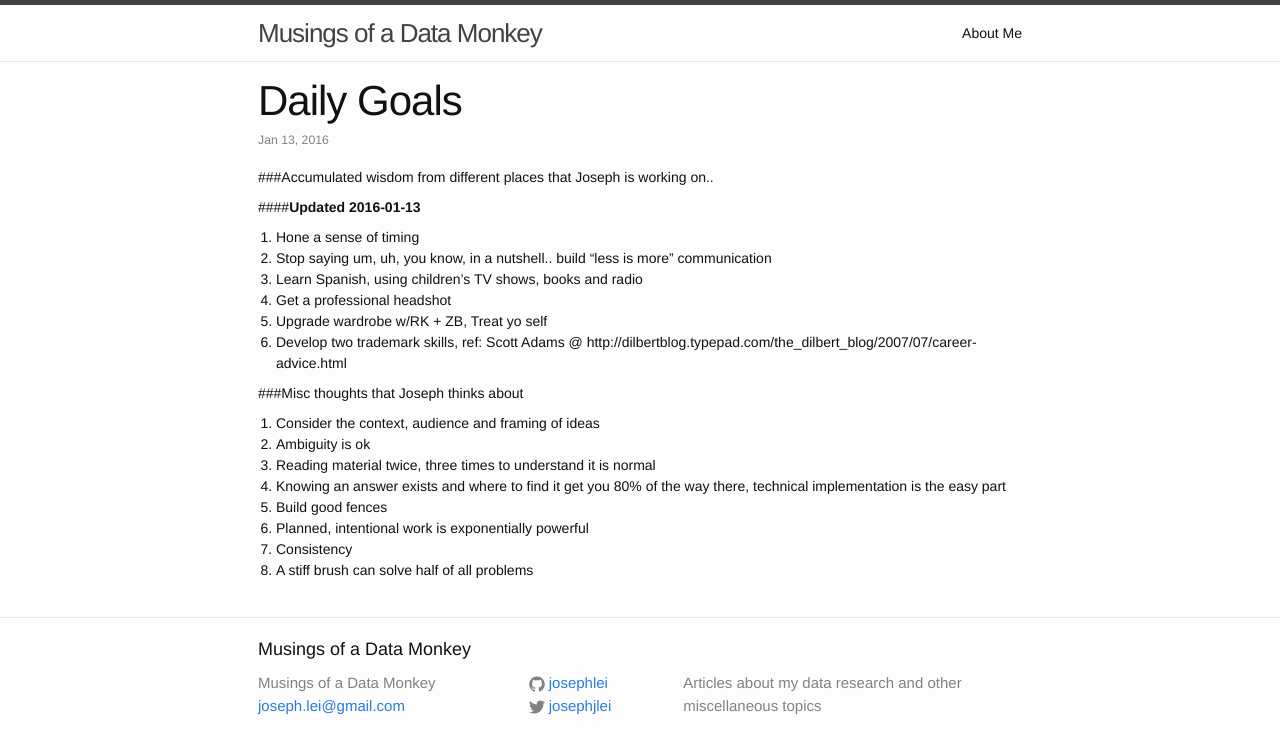
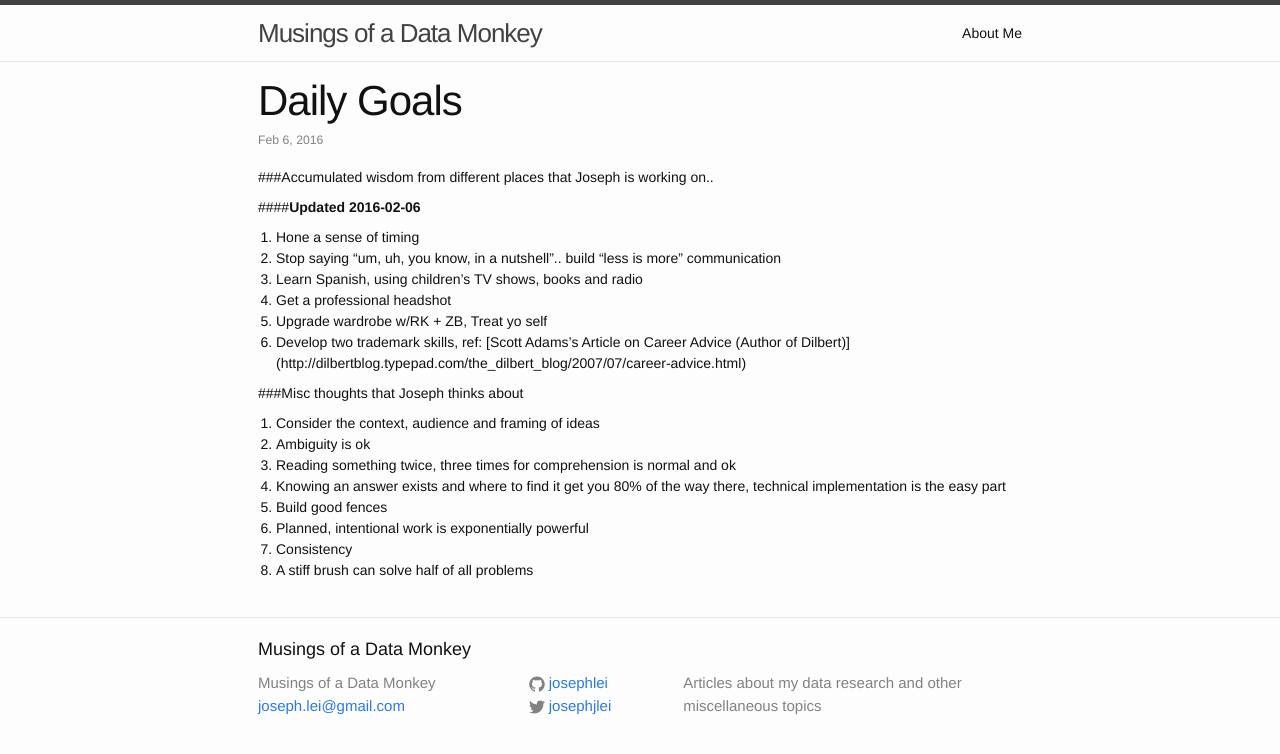
Before and after one commit to josephlei/jjl-website, a Jekyll site: the page built from _posts/2015-09-06-goals.markdown, in a window 1280 px wide. Shown: the top 754 px of the page. Built offline with Jekyll 4.4.1, drawn with Linux system fonts in a browser that asks for light colours.

Commit message:
direct shell update

```diff
--- a/_posts/2015-09-06-goals.markdown
+++ b/_posts/2015-09-06-goals.markdown
@@ -1,27 +1,27 @@
 ---
 layout: post
 title: "Daily Goals"
-date: 2016-01-13
+date: 2016-02-06
 categories:
 published: true
 ---
 
 ###Accumulated wisdom from different places that Joseph is working on..
 
-####**Updated 2016-01-13**
+####**Updated 2016-02-06**
 
 1. Hone a sense of timing
-2. Stop saying um, uh, you know, in a nutshell.. build "less is more" communication
+2. Stop saying "um, uh, you know, in a nutshell".. build "less is more" communication
 3. Learn Spanish, using children's TV shows, books and radio
 4. Get a professional headshot
 5. Upgrade wardrobe w/RK + ZB, Treat yo self
-6. Develop two trademark skills, ref: Scott Adams @ http://dilbertblog.typepad.com/the_dilbert_blog/2007/07/career-advice.html
+6. Develop two trademark skills, ref: [Scott Adams's Article on Career Advice (Author of Dilbert)] (http://dilbertblog.typepad.com/the_dilbert_blog/2007/07/career-advice.html)
 
 ###Misc thoughts that Joseph thinks about
 
 1. Consider the context, audience and framing of ideas
 2. Ambiguity is ok
-3. Reading material twice, three times to understand it is normal
+3. Reading something twice, three times for comprehension is normal and ok
 4. Knowing an answer exists and where to find it get you 80% of the way there, technical implementation is the easy part
 5. Build good fences
 6. Planned, intentional work is exponentially powerful
```
